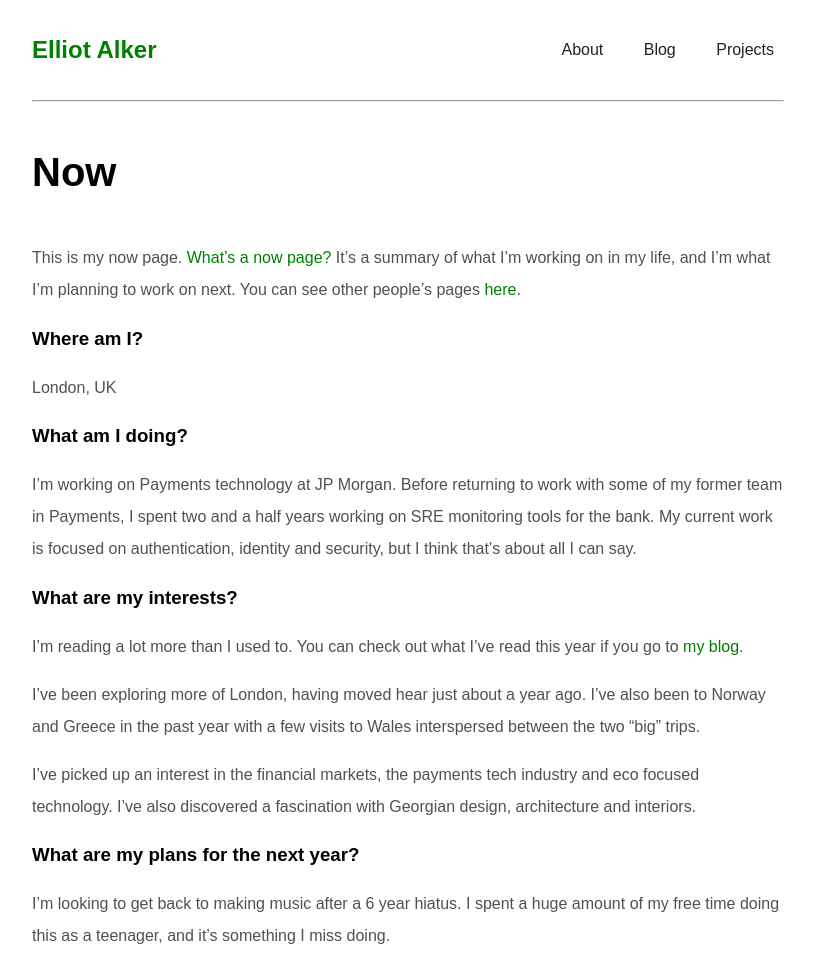
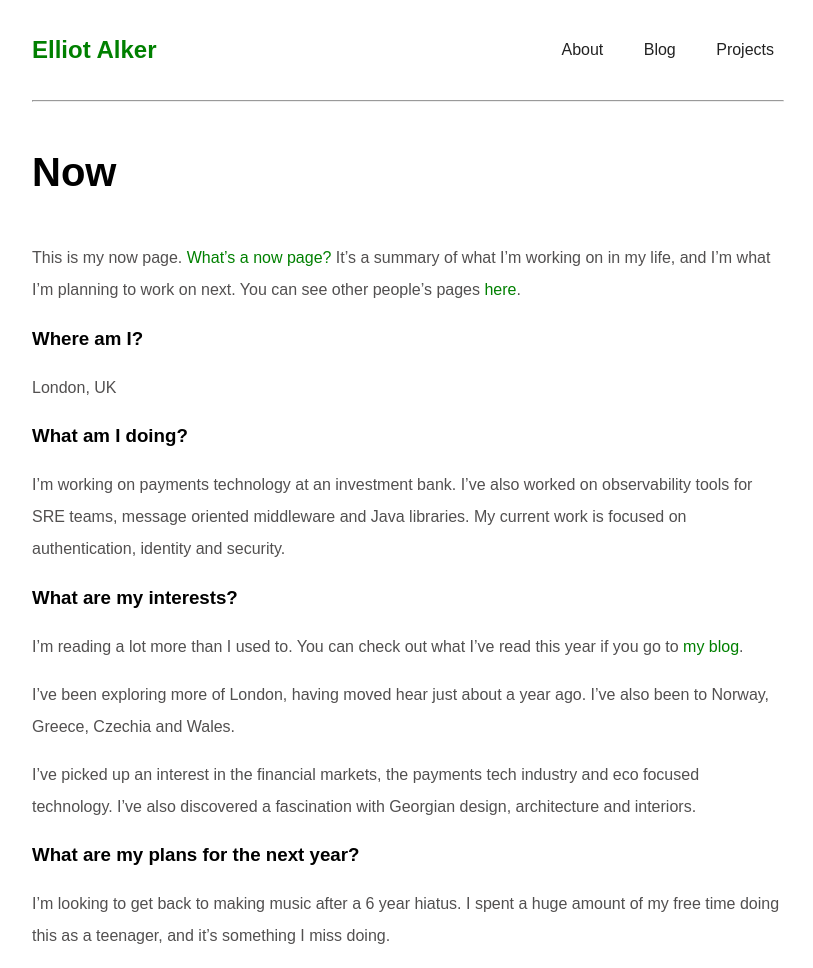
Before and after one commit to ealker/ealker.github.io, a Jekyll site: the page built from now.md, in a window 1280 px wide. Shown: the whole page, without its empty margins (232-1045 px from the left). Built offline with Jekyll 4.4.1, drawn with Linux system fonts in a browser that asks for light colours.

Commit message:
Updated now page.

```diff
--- a/now.md
+++ b/now.md
@@ -12,13 +12,13 @@ London, UK
 
 ### What am I doing?
 
-I'm working on Payments technology at JP Morgan. Before returning to work with some of my former team in Payments, I spent two and a half years working on SRE monitoring tools for the bank. My current work is focused on authentication, identity and security, but I think that's about all I can say.
+I'm working on payments technology at an investment bank. I've also worked on observability tools for SRE teams, message oriented middleware and Java libraries. My current work is focused on authentication, identity and security.
 
 ### What are my interests?
 
 I'm reading a lot more than I used to. You can check out what I've read this year if you go to [my blog](/blog).
 
-I've been exploring more of London, having moved hear just about a year ago. I've also been to Norway and Greece in the past year with a few visits to Wales interspersed between the two "big" trips.
+I've been exploring more of London, having moved hear just about a year ago. I've also been to Norway, Greece, Czechia and Wales.
 
 I've picked up an interest in the financial markets, the payments tech industry and eco focused technology. I've also discovered a fascination with Georgian design, architecture and interiors.
 
```
